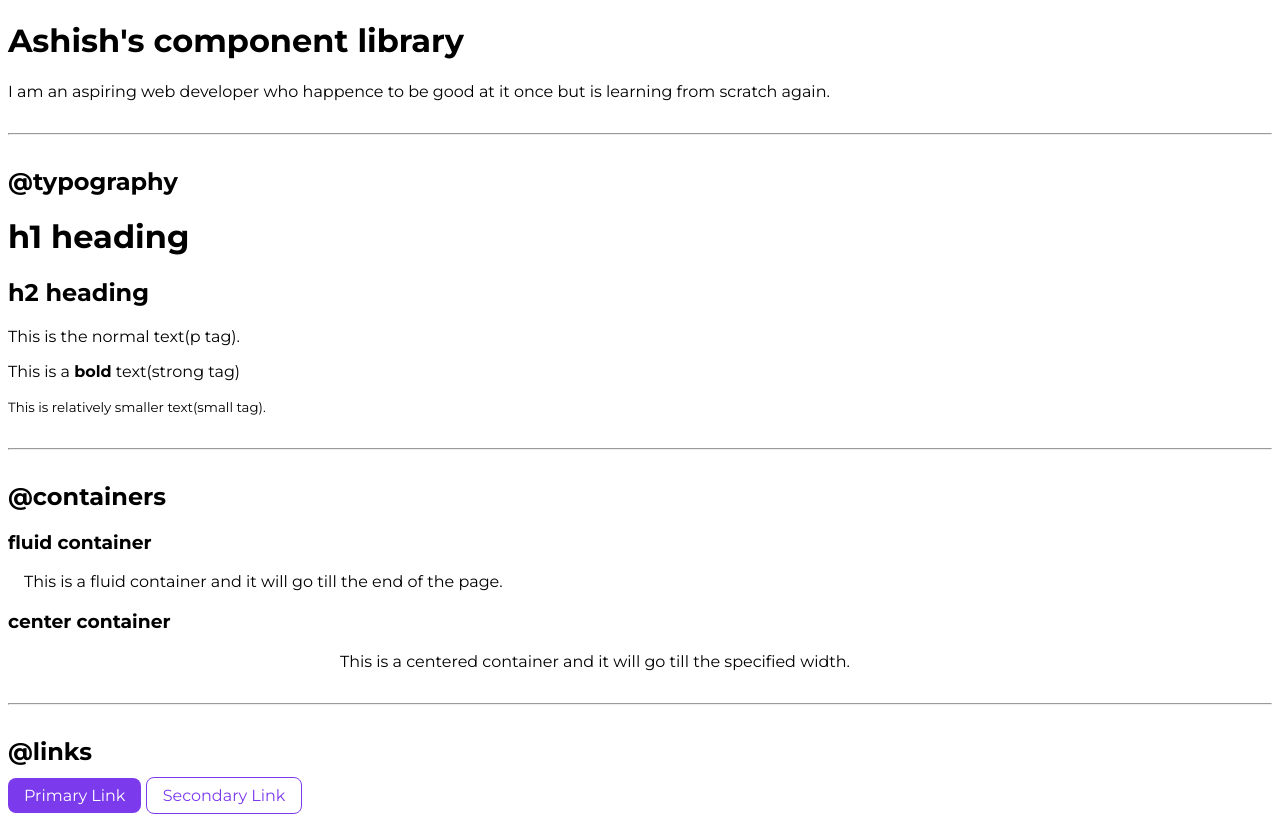
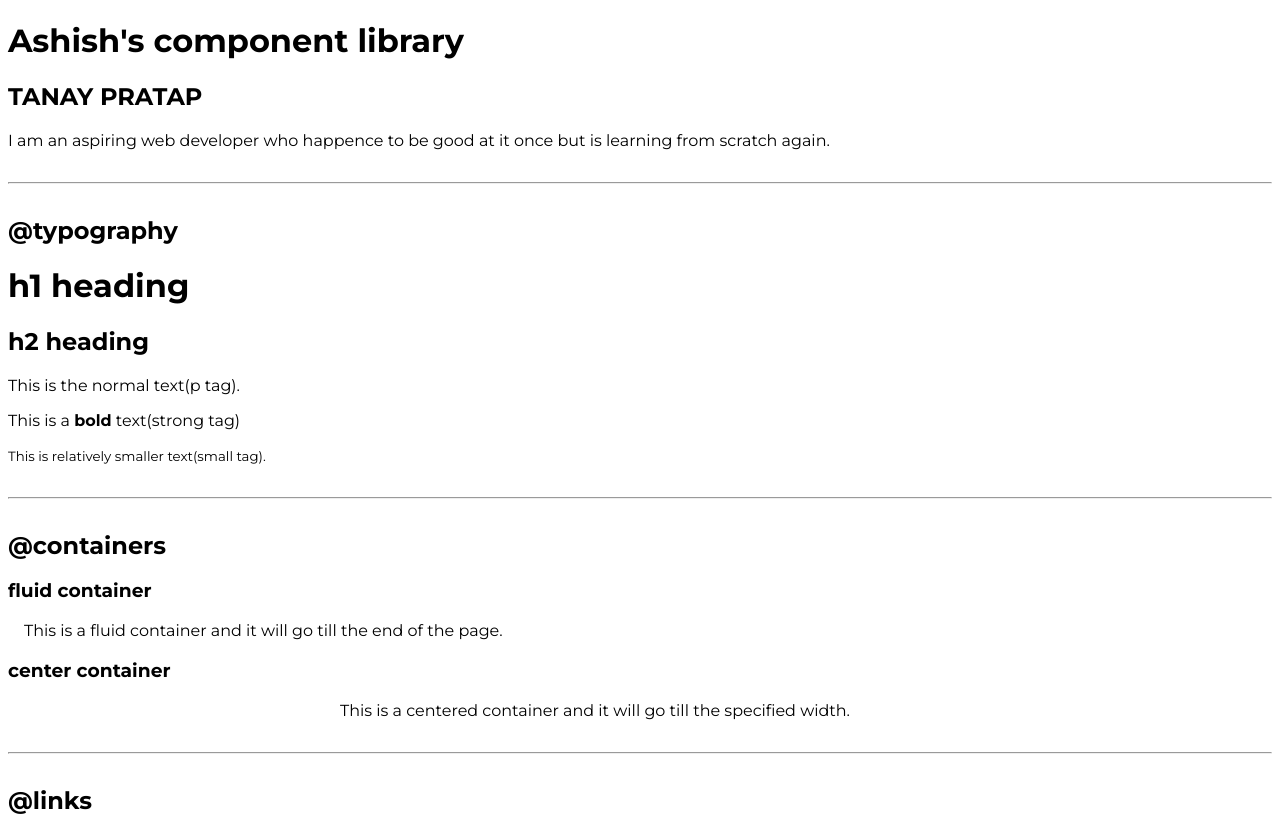
Before and after one commit to tiwariraw/Ashish-level0-neog, a plain HTML site: page index.html in a window 1280 px wide. Shown: the top 818 px of the page. Drawn offline with Linux system fonts and the light colour scheme.

Commit message:
level0 2nd commit

```diff
--- a/index.html
+++ b/index.html
@@ -19,6 +19,7 @@
 
 <body>
     <h1>Ashish's component library</h1>
+    <h2>TANAY PRATAP</h2>
     <!-- way 2: style="color: aqua;" -->
     <p>I am an aspiring web developer who happence to be good at it once but is learning from scratch again.</p>
     <hr>
```
